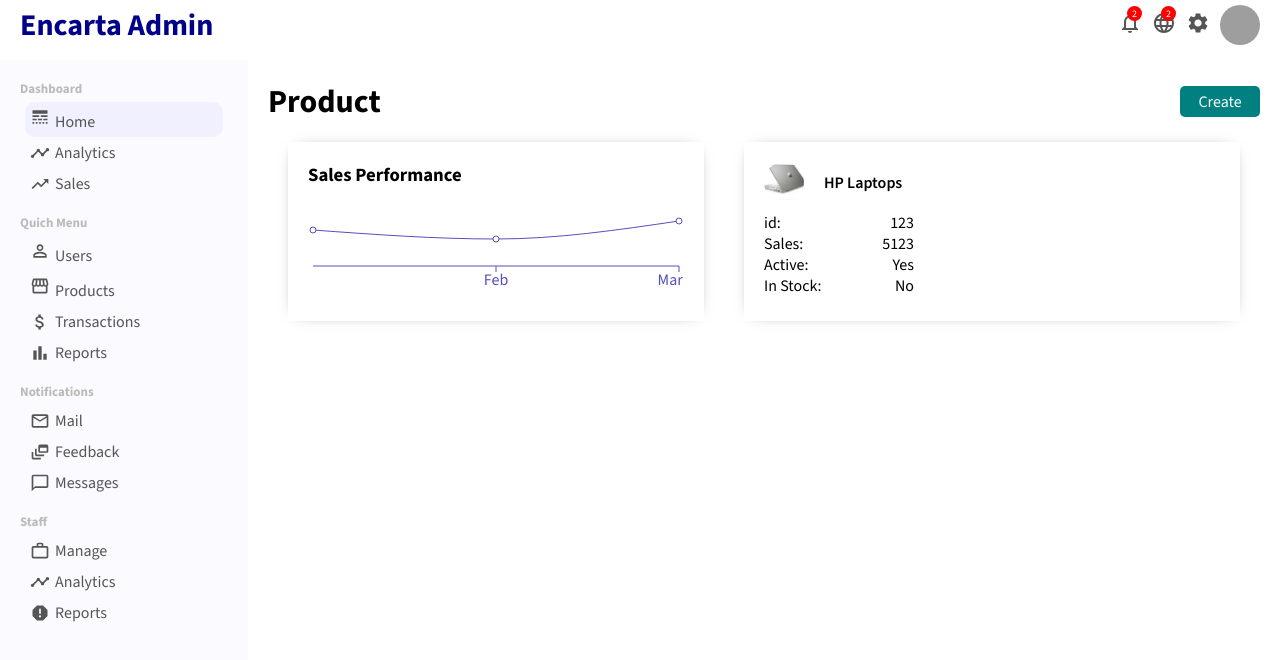
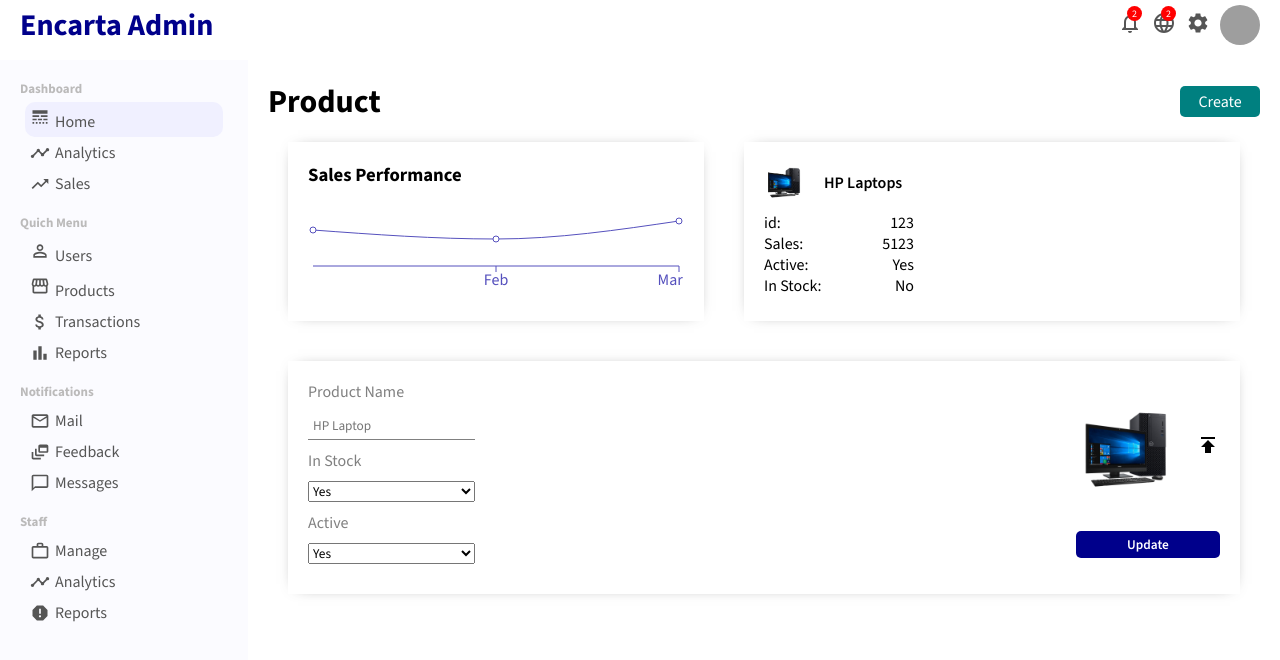
Before and after one commit to anyars-encarta/admin-panel, a React (Create React App) app: page /product/1 in a window 1280 px wide. Shown: the top 660 px of the page. Built offline with nearby package versions, Linux system fonts and the light colour scheme; grey boxes are pictures that could not be loaded.

Commit message:
Implement product edit page

```diff
--- a/src/pages/product/Product.jsx
+++ b/src/pages/product/Product.jsx
@@ -3,6 +3,7 @@ import './product.css';
 import { Link } from 'react-router-dom';
 import Chart from '../../components/chart/Chart';
 import { productData } from '../../constants/chartData';
+import { Publish } from '@mui/icons-material';
 
 const Product = () => {
     const title = 'Sales Performance';
@@ -19,11 +20,11 @@ const Product = () => {
 
             <div className="productTop">
                 <div className="productTopLeft">
-                    <Chart title={title} data={productData} xDataKey='name' dataKey='Sales'/>
+                    <Chart title={title} data={productData} xDataKey='name' dataKey='Sales' />
                 </div>
                 <div className="productTopRight">
                     <div className="productInfoTop">
-                        <img src="/images/hp_laptop.jpg" alt="" className="productInfoImage" />
+                        <img src="/images/dell_desktop.jpg" alt="" className="productInfoImage" />
                         <span className="productName">HP Laptops</span>
                     </div>
                     <div className="productInfoBottom">
@@ -50,7 +51,36 @@ const Product = () => {
                 </div>
             </div>
 
-            <div className="productBottom"></div>
+            <div className="productBottom">
+                <form className="productForm">
+                    <div className="productFormLeft">
+                        <label for="pname">Product Name</label>
+                        <input id='pname' type="text" placeholder='HP Laptop' />
+
+                        <label for="inStock">In Stock</label>
+                        <select name="inStock" id="inStock">
+                            <option value="yes">Yes</option>
+                            <option value="no">No</option>
+                        </select>
+
+                        <label for="active">Active</label>
+                        <select name="active" id="active">
+                            <option value="yes">Yes</option>
+                            <option value="no">No</option>
+                        </select>
+                    </div>
+
+                    <div className="productFormRight">
+                        <div className="productUpload">
+                            <img src="/images/dell_desktop.jpg" alt="" className="productUploadImage" />
+                            <label for="file"><Publish className='productUpdateIcon' /></label>
+                            <input id='file' type="file" style={{ display: 'none' }} />
+                        </div>
+
+                        <button className="productButton">Update</button>
+                    </div>
+                </form>
+            </div>
         </div>
     )
 }
--- a/src/pages/product/product.css
+++ b/src/pages/product/product.css
@@ -30,12 +30,8 @@
         .productTopRight {
             padding: 20px;
             margin: 20px;
-
             -webkit-box-shadow: 0px 0px 15px -10px rgba(0, 0, 0, 0.75);
             box-shadow: 0px 0px 15px -10px rgba(0, 0, 0, 0.75);
-
-            display: flex;
-            flex-direction: column;
 
             .productInfoTop {
                 display: flex;
@@ -71,4 +67,66 @@
             }
         }
     }
+
+    .productBottom {
+        padding: 20px;
+        margin: 20px;
+        -webkit-box-shadow: 0px 0px 15px -10px rgba(0, 0, 0, 0.75);
+        box-shadow: 0px 0px 15px -10px rgba(0, 0, 0, 0.75);
+
+        .productForm {
+            display: flex;
+            justify-content: space-between;
+
+            .productFormLeft {
+                display: flex;
+                flex-direction: column;
+
+                label {
+                    margin-bottom: 10px;
+                    color: gray;
+                }
+
+                input {
+                    margin-bottom: 10px;
+                    border: none;
+                    padding: 5px;
+                    border-bottom: 1px solid gray;
+                }
+
+                select {
+                    margin-bottom: 10px;
+                }
+            }
+
+            .productFormRight {
+                display: flex;
+                flex-direction: column;
+                justify-content: space-around;
+
+                .productUpload {
+                    display: flex;
+                    align-items: center;
+
+                    .productUploadImage {
+                        width: 100px;
+                        height: 100px;
+                        border-radius: 10px;
+                        object-fit: cover;
+                        margin-right: 20px;
+                    }
+                }
+
+                .productButton {
+                    border: none;
+                    padding: 5px;
+                    border-radius: 5px;
+                    background-color: darkblue;
+                    color: white;
+                    font-weight: 600;
+                    cursor: pointer;
+                }
+            }
+        }
+    }
 }
```
